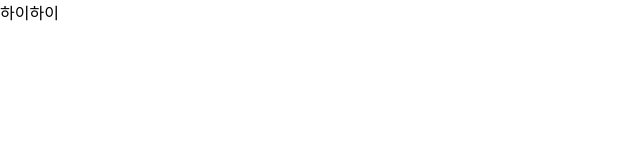
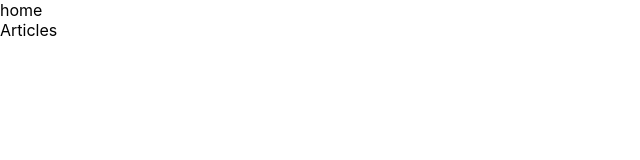
Before and after one commit to WE-SOPT-29th-Web-Part/Jiyoung-Hyun, a React (Create React App) app in the folder velog-ts/: page / in a window 1280 px wide. Shown: the top 160 px of the page, without its empty margins (0-640 px from the left). Built offline with nearby package versions, Linux system fonts and the light colour scheme.

Commit message:
Feat: routing

```diff
--- a/velog-ts/package.json
+++ b/velog-ts/package.json
@@ -10,9 +10,13 @@
     "@types/node": "^16.11.14",
     "@types/react": "^17.0.37",
     "@types/react-dom": "^17.0.11",
+    "@types/react-router-dom": "^5.3.2",
+    "axios": "^0.24.0",
     "react": "^17.0.2",
     "react-dom": "^17.0.2",
+    "react-router-dom": "^6.1.1",
     "react-scripts": "5.0.0",
+    "styled-components": "^5.3.3",
     "typescript": "^4.5.4",
     "web-vitals": "^2.1.2"
   },
--- a/velog-ts/src/App.tsx
+++ b/velog-ts/src/App.tsx
@@ -1,7 +1,17 @@
 import React from "react";
+import { BrowserRouter, Route, Routes } from "react-router-dom";
+import Home from "./pages/home";
+import Write from "./pages/write";
 
 function App() {
-  return <div>하이하이</div>;
+  return (
+    <BrowserRouter>
+      <Routes>
+        <Route path="/*" element={<Home />}></Route>
+        <Route path="/write" element={<Write />}></Route>
+      </Routes>
+    </BrowserRouter>
+  );
 }
 
 export default App;
--- /dev/null
+++ b/velog-ts/src/pages/home/articles/index.tsx
@@ -0,0 +1,7 @@
+import React from "react";
+
+function Articles() {
+  return <div>Articles</div>;
+}
+
+export default Articles;
--- /dev/null
+++ b/velog-ts/src/pages/home/index.tsx
@@ -0,0 +1,17 @@
+import React from "react";
+import { Routes, Route } from "react-router-dom";
+import Articles from "./articles";
+import Series from "./series";
+function Home() {
+  return (
+    <>
+      <div>home</div>
+      <Routes>
+        <Route path="/" element={<Articles />} />
+        <Route path="/series" element={<Series />} />
+      </Routes>
+    </>
+  );
+}
+
+export default Home;
--- /dev/null
+++ b/velog-ts/src/pages/home/series/index.tsx
@@ -0,0 +1,7 @@
+import React from "react";
+
+function Series() {
+  return <div>Series</div>;
+}
+
+export default Series;
--- /dev/null
+++ b/velog-ts/src/pages/write/index.tsx
@@ -0,0 +1,7 @@
+import React from "react";
+
+function Write() {
+  return <div>write</div>;
+}
+
+export default Write;
```
Also changed, not shown: 1 other file (tests, documents, lock files or other folders).
